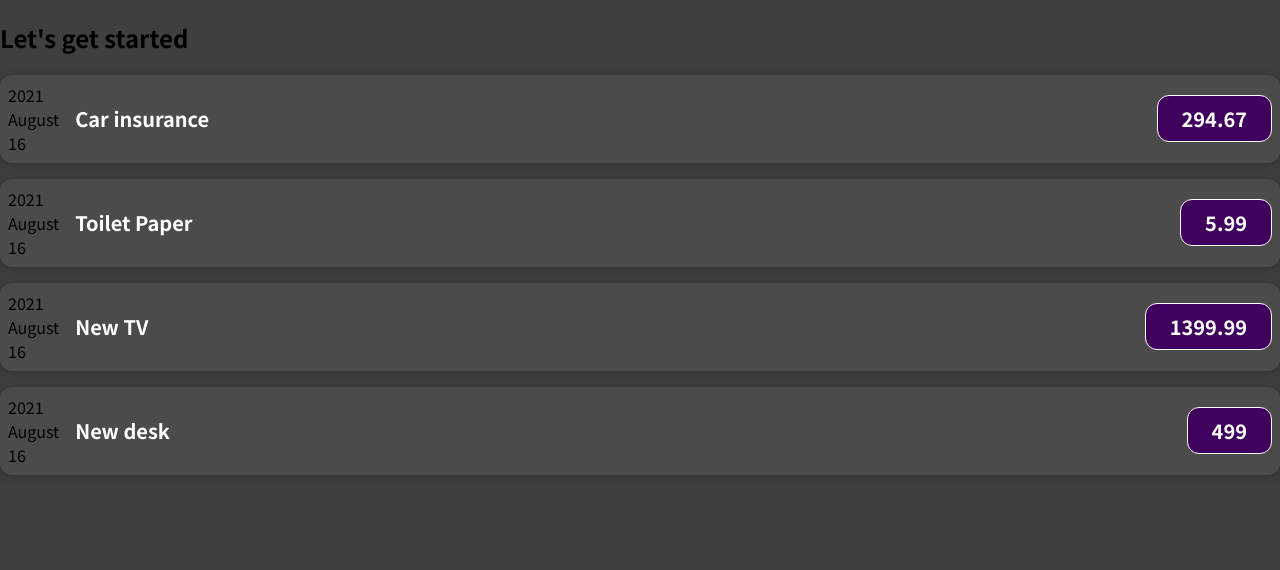
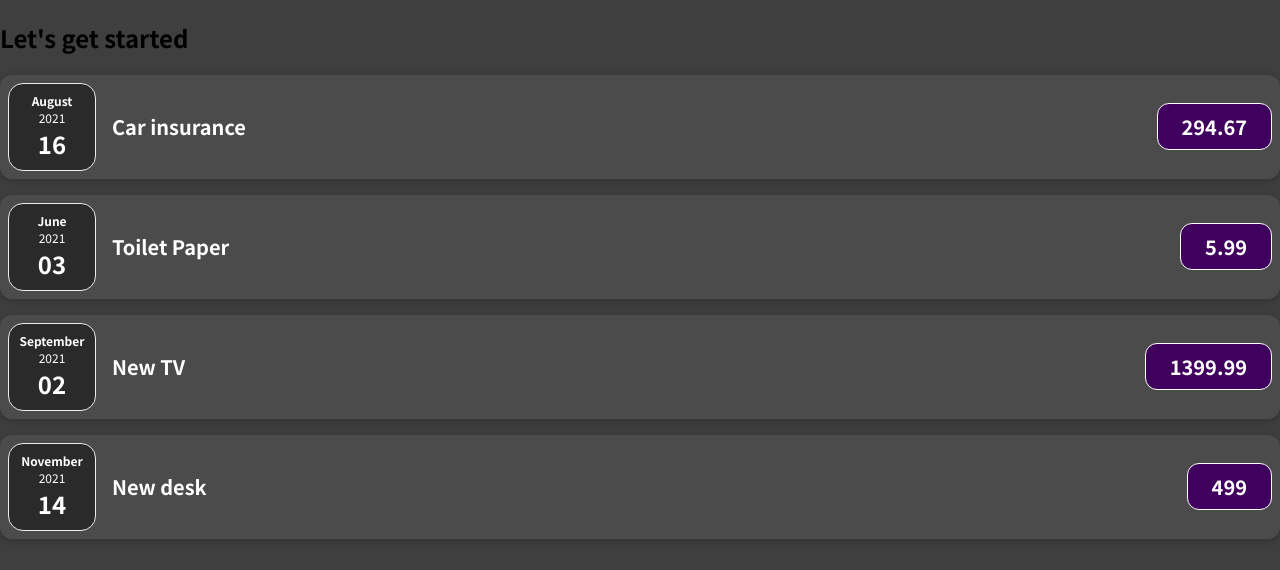
Before and after one commit to alexercolin/money-control, a React (Create React App) app: page / in a window 1280 px wide. Shown: the top 570 px of the page. Built offline with nearby package versions, Linux system fonts and the light colour scheme.

Commit message:
feat: add new date component and stylize it

```diff
--- a/src/App.js
+++ b/src/App.js
@@ -4,9 +4,9 @@ import ExpenseItem from "./components/ExpenseItem.js";
 function App() {
   const expenses = [
     { date: new Date(), title: "Car insurance", amount: 294.67 },
-    { date: new Date(), title: "Toilet Paper", amount: 5.99 },
-    { date: new Date(), title: "New TV", amount: 1399.99 },
-    { date: new Date(), title: "New desk", amount: 499.00 },
+    { date: new Date(2021, 5, 3), title: "Toilet Paper", amount: 5.99 },
+    { date: new Date(2021, 8, 2), title: "New TV", amount: 1399.99 },
+    { date: new Date(2021, 10, 14), title: "New desk", amount: 499.00 },
   ];
   return (
     <div className="App">
--- /dev/null
+++ b/src/components/ExpenseDate.css
@@ -0,0 +1,27 @@
+.expense-date{
+    background-color: #2a2a2a;
+    color: #fff;
+    width: 5.5rem;
+    height: 5.5rem;
+    border-radius: 15px;
+    border:1px solid #ececec ;
+    display: flex;
+    flex-direction: column;
+    align-items: center;
+    justify-content: center;
+}
+
+.expense-date__year{
+    font-size: 0.75rem;
+}
+
+.expense-date__month{
+    font-size: 0.75rem;
+    font-weight: bold;
+
+}
+
+.expense-date__day{
+    font-size: 1.5rem;
+    font-weight: bold;
+}
--- /dev/null
+++ b/src/components/ExpenseDate.js
@@ -0,0 +1,17 @@
+import "./ExpenseDate.css";
+
+function ExpenseDate(props) {
+  const expenseYear = props.date.getFullYear();
+  const expenseMonth = props.date.toLocaleString("en-US", { month: "long" });
+  const expenseDay = props.date.toLocaleString("en-US", { day: "2-digit" });
+
+  return (
+    <div className="expense-date">
+      <div className="expense-date__month">{expenseMonth}</div>
+      <div className="expense-date__year">{expenseYear}</div>
+      <div className="expense-date__day">{expenseDay}</div>
+    </div>
+  );
+}
+
+export default ExpenseDate;
--- a/src/components/ExpenseItem.js
+++ b/src/components/ExpenseItem.js
@@ -1,17 +1,10 @@
 import "./ExpenseItem.css";
+import ExpenseDate from './ExpenseDate';
 
 function ExpenseItem(props) {
-  const expenseYear = props.date.getFullYear();
-  const expenseMonth = props.date.toLocaleString("en-US", { month: "long" });
-  const expenseDay = props.date.toLocaleString("en-US", { day: "2-digit" });
-
   return (
     <div className="expense-item">
-      <div>
-        <div>{expenseYear}</div>
-        <div>{expenseMonth}</div>
-        <div>{expenseDay}</div>
-      </div>
+      <ExpenseDate date={props.date} />
       <div className="expense-item__description">
         <h2>{props.title}</h2>
       </div>
```
